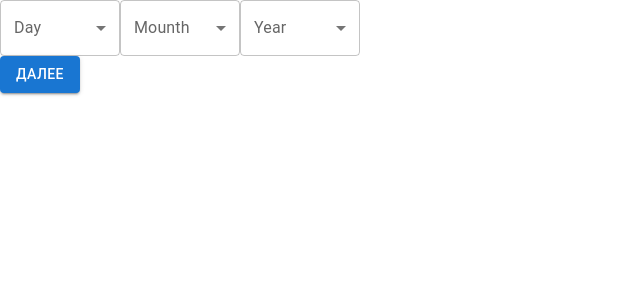
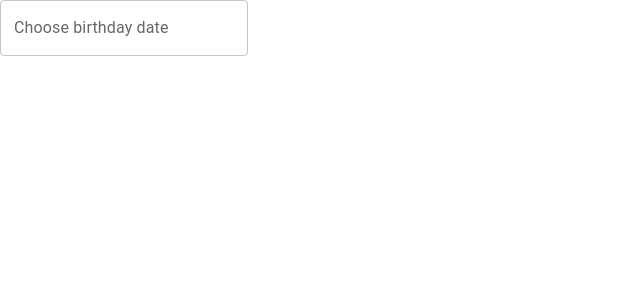
Before and after one commit to PawelYarko/goroskop, a React (Create React App) app: page /birthday in a window 1280 px wide. Shown: the top 300 px of the page, without its empty margins (0-640 px from the left). Built offline with nearby package versions, Linux system fonts and the light colour scheme.

Commit message:
add calendar

```diff
--- a/package.json
+++ b/package.json
@@ -7,10 +7,14 @@
     "@emotion/react": "^11.10.0",
     "@emotion/styled": "^11.10.0",
     "@mui/material": "^5.10.1",
+    "@mui/x-date-pickers": "^5.0.0-beta.7",
     "@testing-library/jest-dom": "^5.16.3",
     "@testing-library/react": "^12.1.4",
     "@testing-library/user-event": "^13.5.0",
+    "dayjs": "^1.11.5",
+    "moment": "^2.29.4",
     "react": "^18.1.0",
+    "react-datepicker": "^4.8.0",
     "react-dom": "^18.1.0",
     "react-router-dom": "^6.3.0",
     "react-scripts": "5.0.1",
--- a/src/components/Birthday/Birthday.jsx
+++ b/src/components/Birthday/Birthday.jsx
@@ -1,73 +1,29 @@
 import { useState } from 'react';
 import { Link } from 'react-router-dom';
-import Box from '@mui/material/Box';
-import InputLabel from '@mui/material/InputLabel';
-import MenuItem from '@mui/material/MenuItem';
-import FormControl from '@mui/material/FormControl';
-import Select from '@mui/material/Select';
 import Button from '@mui/material/Button';
+import TextField from '@mui/material/TextField';
+import { AdapterDayjs } from '@mui/x-date-pickers/AdapterDayjs';
+import { LocalizationProvider } from '@mui/x-date-pickers/LocalizationProvider';
+import { DatePicker } from '@mui/x-date-pickers/DatePicker';
 import s from '../Home/Home.module.css';
 
 const Birthday = () => {
+  const [value, setValue] = useState(null);
+  console.log(value)
 
-    const mounths = [1,2,3,4,5,6,7,8,9,10,11,12];
-
-    const [day, setDay] = useState('');
-    const [mounth, setMounth] = useState('');
-    const [year, setYear] = useState('');
-
-    const handleChangeDay = (e) => {
-        setDay(e.target.value);
-    };
-    const handleChangeMounth = (e) => {
-        setMounth(e.target.value);
-      };
-    const handleChangeYear = (e) => {
-        setYear(e.target.value);
-    };
-
-    return (
+  return (
       <>
-      <Box sx={{ minWidth: 120 }}>
-        <FormControl sx={{ minWidth: 120 }}>
-          <InputLabel id="demo-simple-select-label">Day</InputLabel>
-          <Select
-            labelId="demo-simple-select-label"
-            id="demo-simple-select"
-            value={day}
-            label="Day"
-            onChange={handleChangeDay}
-          >
-            <MenuItem value={1}>1</MenuItem>
-          </Select>
-          </FormControl>
-         <FormControl sx={{ minWidth: 120 }}>
-          <InputLabel id="demo-simple-select-label">Mounth</InputLabel>
-          <Select
-            labelId="demo-simple-select-label"
-            id="demo-simple-select"
-            value={mounth}
-            label="Mounth"
-            onChange={handleChangeMounth}
-          >
-            {mounths.map(m => <MenuItem key={m} value={m}>{m}</MenuItem>)}
-
-          </Select>
-        </FormControl>
-        <FormControl sx={{ minWidth: 120 }}>
-          <InputLabel id="demo-simple-select-label">Year</InputLabel>
-          <Select
-            labelId="demo-simple-select-label"
-            id="demo-simple-select"
-            value={year}
-            label="Year"
-            onChange={handleChangeYear}
-          >
-            <MenuItem value={1}>1</MenuItem>
-          </Select>
-        </FormControl>
-      </Box>
-      <Link className={s.button} to="/checkvalue" ><Button type="submit" variant="contained">Далее</Button></Link>
+       <LocalizationProvider dateAdapter={AdapterDayjs}>
+      <DatePicker
+        label="Choose birthday date"
+        value={value}
+        onChange={(newValue) => {
+          setValue(newValue);
+        }}
+        renderInput={(params) => <TextField {...params} />}
+      />
+    </LocalizationProvider>
+    {value && <Link className={s.button} to="/checkvalue" ><Button type="submit" variant="contained">Далее</Button></Link>}
       </>
     );
   }
--- a/src/components/CheckValue/CheckValue.jsx
+++ b/src/components/CheckValue/CheckValue.jsx
@@ -1,4 +1,4 @@
-import { Link } from 'react-router-dom';
+import { Link, useLocation } from 'react-router-dom';
 import ButtonBack from '../ButtonBack/ButtonBack';
 import Button from '@mui/material/Button';
 import s from '../Home/Home.module.css';
@@ -8,9 +8,8 @@ const CheckValue = () =>{
   const backLinkHref = location.state?.from ?? "/";
     return(
         <>
-          <ButtonBack to={backLinkHref} />
+        <ButtonBack to={backLinkHref} />
         <h1>CheckValue</h1>
-        <Link className={s.button} to="/night" ><Button type="submit" variant="contained">Далее</Button></Link>
         <Link className={s.button} to="/birthday">
           <Button type="submit" variant="contained">
             Далее
```
Also changed, not shown: 1 other file (tests, documents, lock files or other folders).
